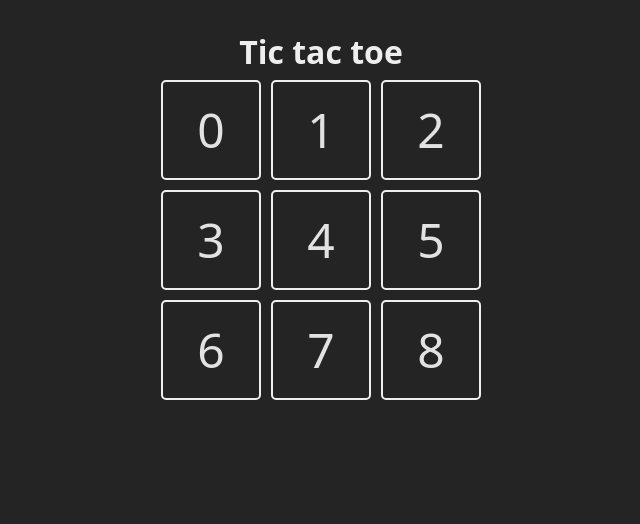
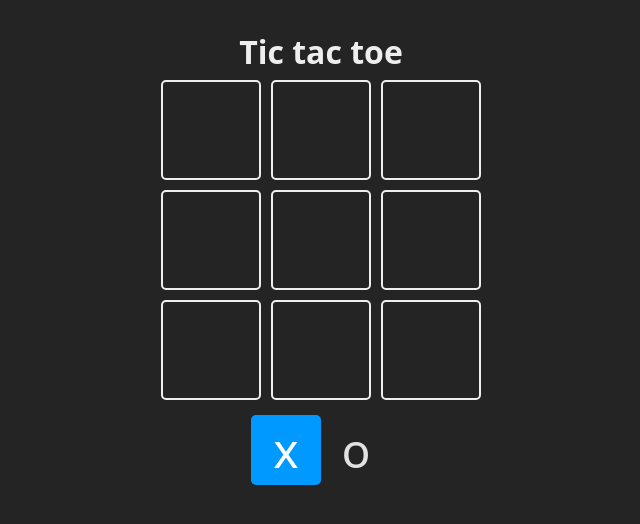
Before and after one commit to joserafael0160/tic-tac-toe, a React (Vite) app: page / in a window 1280 px wide. Shown: the top 524 px of the page, without its empty margins (319-959 px from the left). Built offline with nearby package versions, Linux system fonts and the light colour scheme.

Commit message:
basic functionalities

```diff
--- a/src/App.jsx
+++ b/src/App.jsx
@@ -1,17 +1,39 @@
+import { useState } from "react"
+
 const TURNS = {
   X: "x",
   O: "o"
 }
 
 
-const Square = ({children, updateBoard, index}) => {
+const Square = ({children, isSelected, updateBoard, index}) => {
+  const className = `square ${isSelected ? "is-selected" : "" }`
+
+  const handleClick = () => {
+    updateBoard(index)
+  }
+
   return (
-    <div className="square" >{children}</div>
+    <div onClick={handleClick} className={className}>{children}</div>
   )
 }
+
 function App() {
 
-  const board = Array(9).fill(null)
+  const [board, setBoard] = useState(
+    Array(9).fill(null)
+  )
+
+  const [turn, setTurn] = useState(TURNS.X)
+
+  const updateBoard = (index) => {
+    const newBoard = [...board]
+    newBoard[index] = turn
+    setBoard(newBoard)
+
+    const newTurn = turn === TURNS.X ? TURNS.O : TURNS.X
+    setTurn(newTurn)
+  }
 
   return (
     <main className="board">
@@ -20,10 +42,21 @@
         {
           board.map((_, index) => {
             return (
-              <Square key={index} index={index}>{index}</Square>
+              <Square
+                key={index}
+                index={index}
+                updateBoard={updateBoard}
+              >
+                {board[index]}
+              </Square>
             )
           })
         }
+      </section>
+
+      <section className="turn">
+        <Square isSelected={turn === TURNS.X}>{TURNS.X}</Square>
+        <Square isSelected={turn === TURNS.O}>{TURNS.O}</Square>
       </section>
     </main>
   )
```
